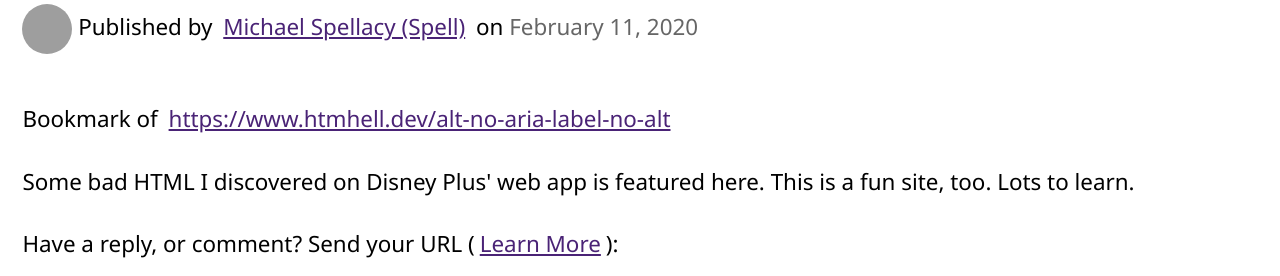
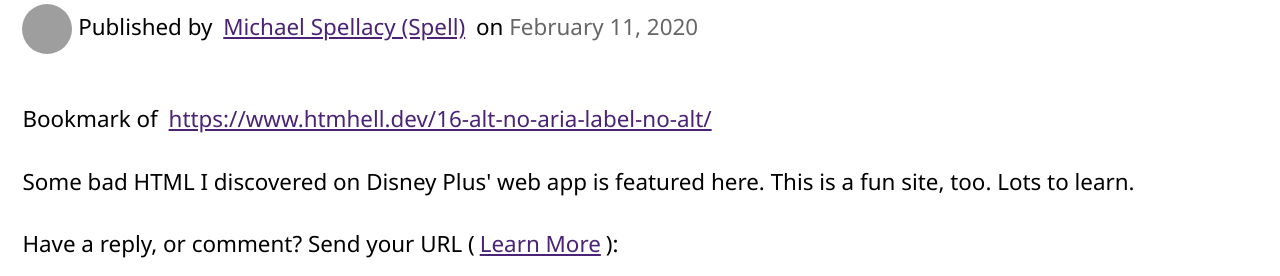
Before and after one commit to michaelspellacy/michaelspellacy.github.io, a Jekyll site: the page built from _posts/2020-02-11-htmspell-on-htmhell.md, in a window 1280 px wide. Shown: the part 528-804 px from the top of the page. Built offline with Jekyll 4.4.1, drawn with Linux system fonts in a browser that asks for light colours; nearby versions of some CDN libraries; comment, search, counter and statistics services are not loaded; part of the change alters nothing that is shown; grey boxes are pictures that could not be loaded.

Commit message:
Broken Link

```diff
--- a/_posts/2020-02-11-htmspell-on-htmhell.md
+++ b/_posts/2020-02-11-htmspell-on-htmhell.md
@@ -3,7 +3,7 @@ layout: micropubpost
 date: '2020-02-11T16:32:00.000Z'
 title: HTMSpell on HTMHell
 mf-bookmark-of:
-  - 'https://www.htmhell.dev/alt-no-aria-label-no-alt'
+  - 'https://www.htmhell.dev/16-alt-no-aria-label-no-alt/'
 tags: Notes
 mf-post-status:
   - published
```
